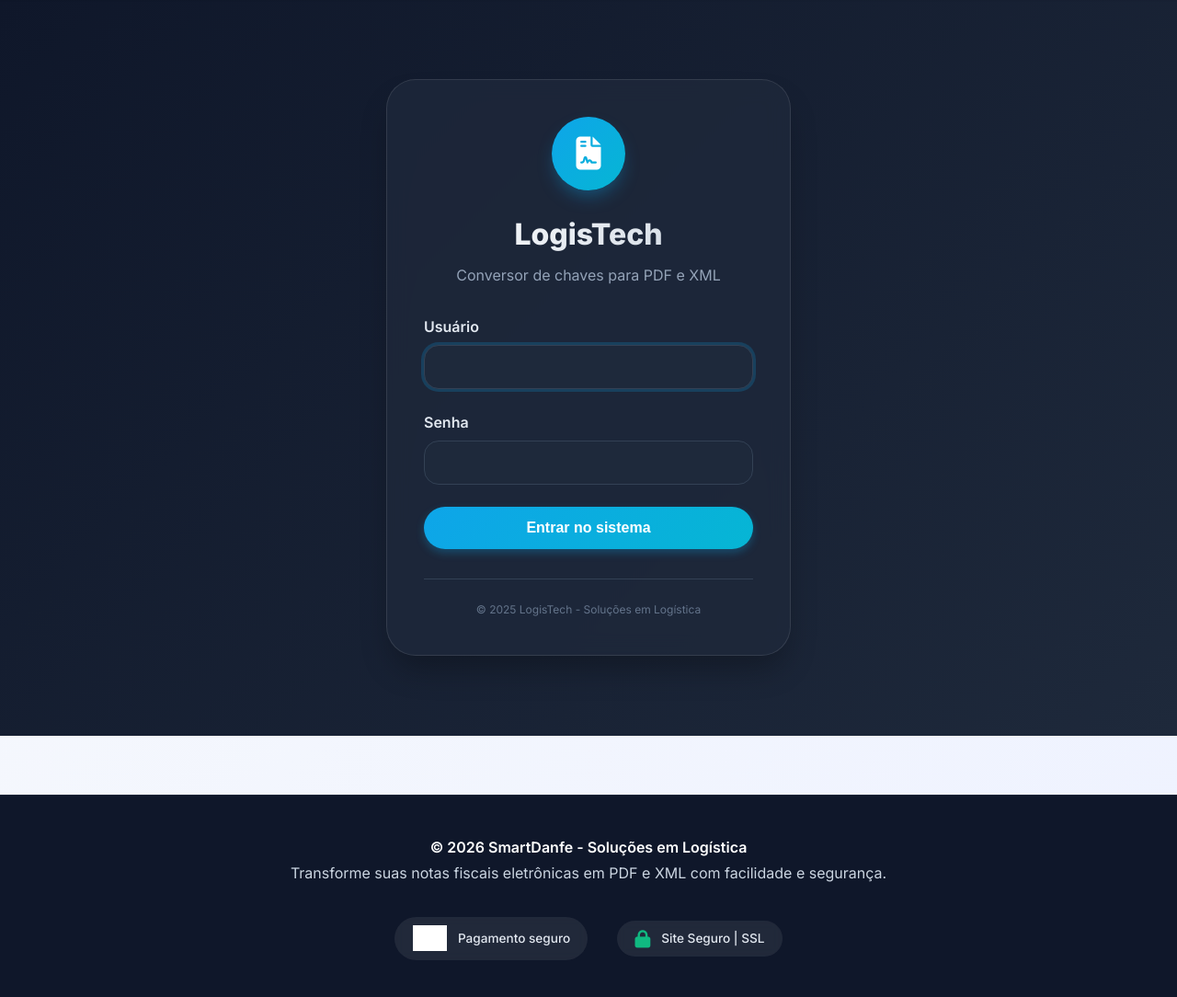
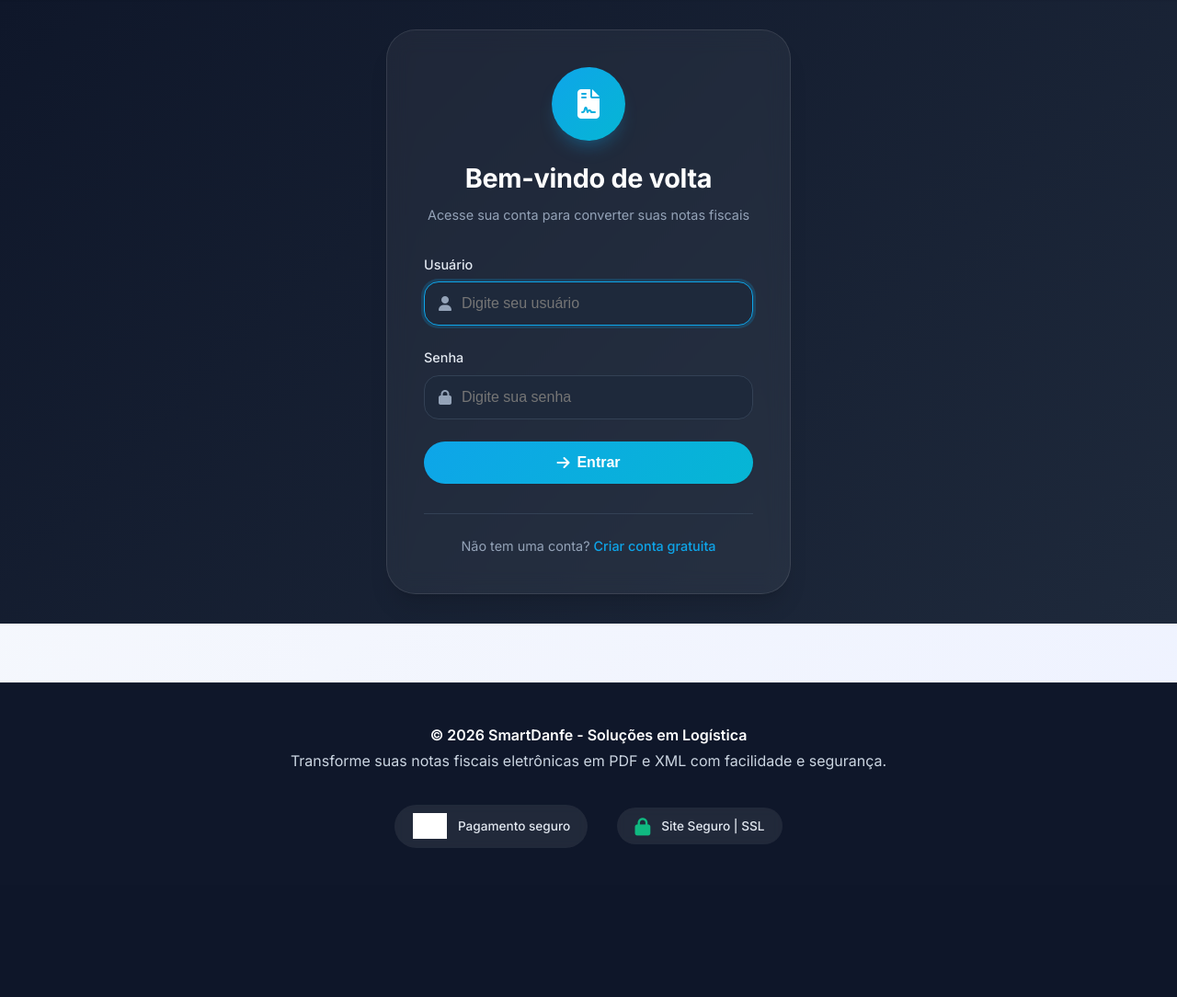
Before and after one commit to cvinicius22/SmartDanfe, a Django app: page /login/ in a window 1280 px wide. Shown: the part 78-1162 px from the top of the page at 92% size. After the commit the page ends 1000 px from the top, so only its background shows below. Run offline with Django 5.2, Linux system fonts and the light colour scheme; parts of the project's set-up code (start-up, migrations or seed data) failed here and were passed over; grey boxes are pictures that could not be loaded.

Commit message:
Update login.html

```diff
--- a/templates/registration/login.html
+++ b/templates/registration/login.html
@@ -1,52 +1,222 @@
 {% extends 'base.html' %}
 
 {% block content %}
-<div style="min-height: 100vh; display: flex; align-items: center; justify-content: center; background: linear-gradient(135deg, #0f172a 0%, #1e293b 100%); padding: 1rem;">
-    <div class="glass" style="border-radius: 32px; padding: 2.5rem; width: 100%; max-width: 440px; text-align: center; box-shadow: 0 20px 35px -8px rgba(0,0,0,0.3); transition: transform 0.3s ease;">
-        <div style="margin-bottom: 2rem;">
-            <div style="width: 80px; height: 80px; background: linear-gradient(135deg, #0ea5e9, #06b6d4); border-radius: 50%; display: flex; align-items: center; justify-content: center; margin: 0 auto 1.5rem; box-shadow: 0 10px 20px -5px rgba(14,165,233,0.4);">
-                <i class="fas fa-file-contract" style="font-size: 36px; color: white;"></i>
+<div class="login-container">
+    <div class="login-card">
+        <div class="login-header">
+            <div class="login-icon">
+                <i class="fas fa-file-contract"></i>
             </div>
-            <h1 style="font-size: 2rem; font-weight: 800; background: linear-gradient(135deg, #fff, #cbd5e1); -webkit-background-clip: text; background-clip: text; color: transparent;">LogisTech</h1>
-            <p style="color: #94a3b8; margin-top: 0.5rem;">Conversor de chaves para PDF e XML</p>
+            <h1>Bem-vindo de volta</h1>
+            <p>Acesse sua conta para converter suas notas fiscais</p>
         </div>
         <form method="post">
             {% csrf_token %}
-            <div style="margin-bottom: 1.5rem; text-align: left;">
-                <label style="display: block; margin-bottom: 0.5rem; font-weight: 600; color: #e2e8f0;">Usuário</label>
-                <input type="text" name="username" autofocus autocomplete="username" required id="id_username" style="width: 100%; padding: 0.875rem 1rem; border: 1px solid #334155; border-radius: 16px; background: #1e293b; color: #f1f5f9; font-size: 1rem; transition: all 0.2s;">
+            <div class="input-group">
+                <label for="id_username">Usuário</label>
+                <div class="input-icon">
+                    <i class="fas fa-user"></i>
+                    <input type="text" name="username" autofocus autocomplete="username" required id="id_username" placeholder="Digite seu usuário">
+                </div>
             </div>
-            <div style="margin-bottom: 1.5rem; text-align: left;">
-                <label style="display: block; margin-bottom: 0.5rem; font-weight: 600; color: #e2e8f0;">Senha</label>
-                <input type="password" name="password" autocomplete="current-password" required id="id_password" style="width: 100%; padding: 0.875rem 1rem; border: 1px solid #334155; border-radius: 16px; background: #1e293b; color: #f1f5f9; font-size: 1rem; transition: all 0.2s;">
+            <div class="input-group">
+                <label for="id_password">Senha</label>
+                <div class="input-icon">
+                    <i class="fas fa-lock"></i>
+                    <input type="password" name="password" autocomplete="current-password" required id="id_password" placeholder="Digite sua senha">
+                </div>
             </div>
-            <button type="submit" style="width: 100%; padding: 0.875rem; background: linear-gradient(135deg, #0ea5e9, #06b6d4); border: none; border-radius: 40px; font-size: 1rem; font-weight: 700; color: white; cursor: pointer; transition: all 0.2s; box-shadow: 0 4px 10px rgba(14,165,233,0.3);">
-                Entrar no sistema
+            <button type="submit" class="btn-login">
+                <i class="fas fa-arrow-right"></i> Entrar
             </button>
         </form>
-        <div style="margin-top: 2rem; color: #64748b; font-size: 0.75rem; border-top: 1px solid #334155; padding-top: 1.5rem;">
-            <p>© 2025 LogisTech - Soluções em Logística</p>
+        <div class="login-footer">
+            <p>Não tem uma conta? <a href="{% url 'register' %}">Criar conta gratuita</a></p>
         </div>
     </div>
 </div>
 
 <style>
-    .glass {
-        background: rgba(30, 41, 59, 0.8);
+    /* ===== VARIÁVEIS (herdadas do base, mas redefinidas por segurança) ===== */
+    :root {
+        --primary: #0ea5e9;
+        --primary-dark: #0284c7;
+        --secondary: #f97316;
+        --dark: #0f172a;
+        --gray-50: #f8fafc;
+        --gray-100: #f1f5f9;
+        --gray-200: #e2e8f0;
+        --gray-300: #cbd5e1;
+        --gray-400: #94a3b8;
+        --gray-500: #64748b;
+        --gray-600: #475569;
+        --gray-700: #334155;
+        --gray-800: #1e293b;
+        --gray-900: #0f172a;
+        --shadow-sm: 0 1px 2px 0 rgb(0 0 0 / 0.05);
+        --shadow-md: 0 4px 6px -1px rgb(0 0 0 / 0.1), 0 2px 4px -2px rgb(0 0 0 / 0.1);
+        --shadow-lg: 0 10px 15px -3px rgb(0 0 0 / 0.1), 0 4px 6px -4px rgb(0 0 0 / 0.1);
+        --shadow-xl: 0 20px 25px -5px rgb(0 0 0 / 0.1), 0 8px 10px -6px rgb(0 0 0 / 0.1);
+        --radius-sm: 0.5rem;
+        --radius-md: 1rem;
+        --radius-lg: 1.5rem;
+        --radius-xl: 2rem;
+        --transition: all 0.2s cubic-bezier(0.4, 0, 0.2, 1);
+    }
+
+    .login-container {
+        min-height: calc(100vh - 140px);
+        display: flex;
+        align-items: center;
+        justify-content: center;
+        background: linear-gradient(135deg, var(--gray-900) 0%, var(--gray-800) 100%);
+        padding: 2rem;
+    }
+    .login-card {
+        background: rgba(255, 255, 255, 0.05);
         backdrop-filter: blur(12px);
+        border-radius: var(--radius-xl);
+        padding: 2.5rem;
+        width: 100%;
+        max-width: 440px;
         border: 1px solid rgba(255, 255, 255, 0.1);
+        box-shadow: var(--shadow-xl);
+        transition: transform 0.3s ease, box-shadow 0.3s ease;
     }
-    input:focus {
+    .login-card:hover {
+        transform: translateY(-4px);
+        box-shadow: 0 25px 35px -12px rgba(0, 0, 0, 0.4);
+    }
+    .login-header {
+        text-align: center;
+        margin-bottom: 2rem;
+    }
+    .login-icon {
+        width: 80px;
+        height: 80px;
+        background: linear-gradient(135deg, var(--primary), #06b6d4);
+        border-radius: 50%;
+        display: flex;
+        align-items: center;
+        justify-content: center;
+        margin: 0 auto 1.2rem;
+        box-shadow: 0 12px 20px -8px rgba(14, 165, 233, 0.4);
+        transition: var(--transition);
+    }
+    .login-icon i {
+        font-size: 2rem;
+        color: white;
+    }
+    .login-header h1 {
+        font-size: 1.8rem;
+        font-weight: 700;
+        color: white;
+        margin-bottom: 0.5rem;
+        letter-spacing: -0.01em;
+    }
+    .login-header p {
+        color: var(--gray-400);
+        font-size: 0.9rem;
+    }
+    .input-group {
+        margin-bottom: 1.5rem;
+        text-align: left;
+    }
+    .input-group label {
+        display: block;
+        margin-bottom: 0.5rem;
+        font-weight: 500;
+        color: var(--gray-200);
+        font-size: 0.9rem;
+    }
+    .input-icon {
+        position: relative;
+    }
+    .input-icon i {
+        position: absolute;
+        left: 1rem;
+        top: 50%;
+        transform: translateY(-50%);
+        color: var(--gray-400);
+        font-size: 1rem;
+        transition: var(--transition);
+        pointer-events: none;
+    }
+    .input-icon input {
+        width: 100%;
+        padding: 0.875rem 1rem 0.875rem 2.5rem;
+        border: 1px solid var(--gray-700);
+        border-radius: var(--radius-md);
+        background: var(--gray-800);
+        color: var(--gray-100);
+        font-size: 1rem;
+        transition: var(--transition);
+    }
+    .input-icon input:focus {
         outline: none;
-        border-color: #0ea5e9;
-        box-shadow: 0 0 0 3px rgba(14,165,233,0.2);
+        border-color: var(--primary);
+        box-shadow: 0 0 0 3px rgba(14, 165, 233, 0.2);
     }
-    button:hover {
+    .input-icon input:focus + i,
+    .input-icon input:not(:placeholder-shown) + i {
+        color: var(--primary);
+    }
+    .btn-login {
+        width: 100%;
+        padding: 0.875rem;
+        background: linear-gradient(135deg, var(--primary), #06b6d4);
+        border: none;
+        border-radius: 40px;
+        font-size: 1rem;
+        font-weight: 600;
+        color: white;
+        cursor: pointer;
+        transition: var(--transition);
+        display: flex;
+        align-items: center;
+        justify-content: center;
+        gap: 0.5rem;
+        box-shadow: var(--shadow-sm);
+    }
+    .btn-login:hover {
         transform: translateY(-2px);
-        box-shadow: 0 8px 20px rgba(14,165,233,0.4);
+        box-shadow: var(--shadow-md);
     }
-    button:active {
+    .btn-login:active {
         transform: translateY(0);
+    }
+    .login-footer {
+        margin-top: 2rem;
+        text-align: center;
+        color: var(--gray-400);
+        font-size: 0.9rem;
+        border-top: 1px solid var(--gray-700);
+        padding-top: 1.5rem;
+    }
+    .login-footer a {
+        color: var(--primary);
+        text-decoration: none;
+        font-weight: 500;
+        transition: var(--transition);
+    }
+    .login-footer a:hover {
+        text-decoration: underline;
+        color: #38bdf8;
+    }
+    @media (max-width: 480px) {
+        .login-card {
+            padding: 1.8rem;
+        }
+        .login-header h1 {
+            font-size: 1.5rem;
+        }
+        .login-icon {
+            width: 64px;
+            height: 64px;
+        }
+        .login-icon i {
+            font-size: 1.6rem;
+        }
     }
 </style>
 {% endblock %}
```
